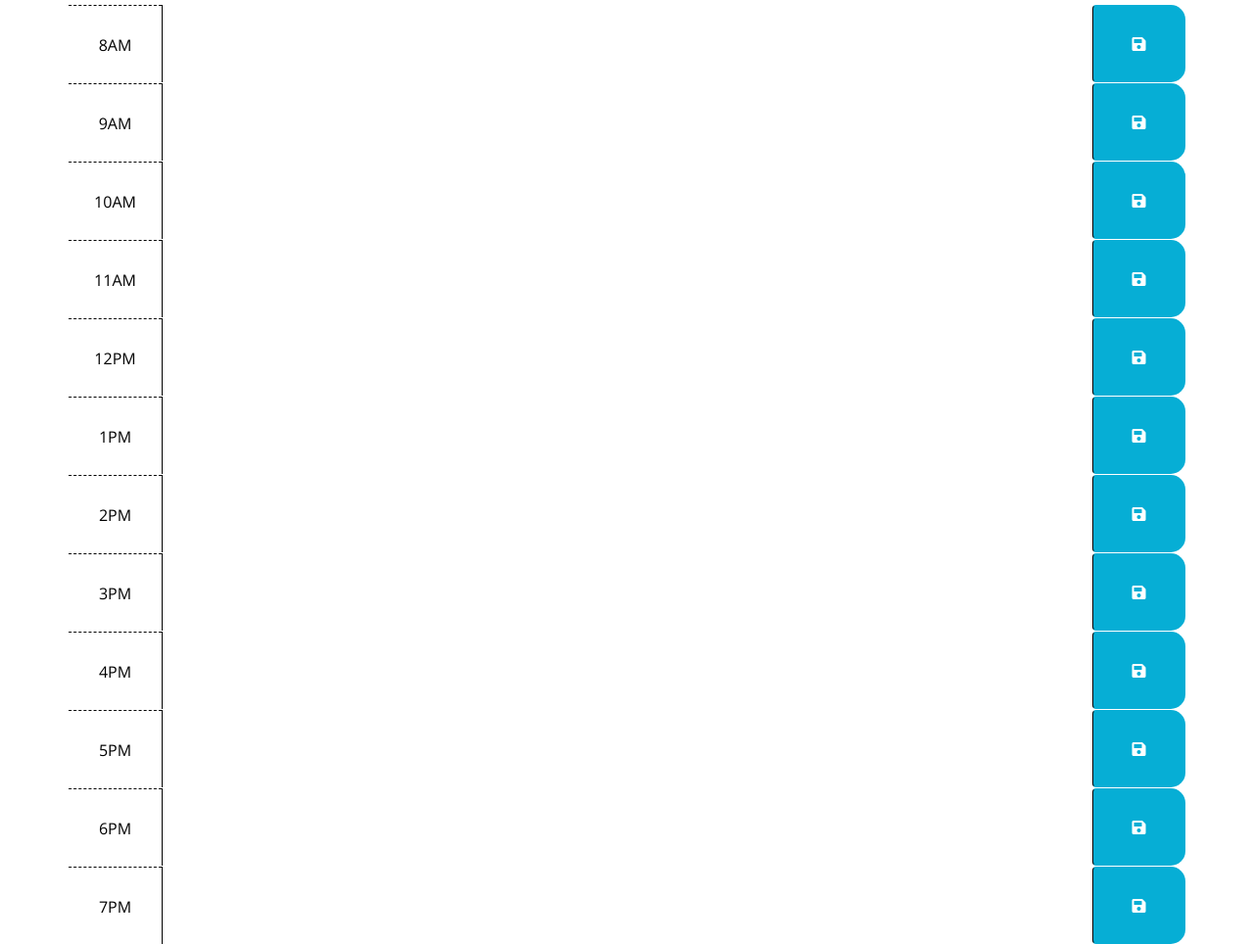
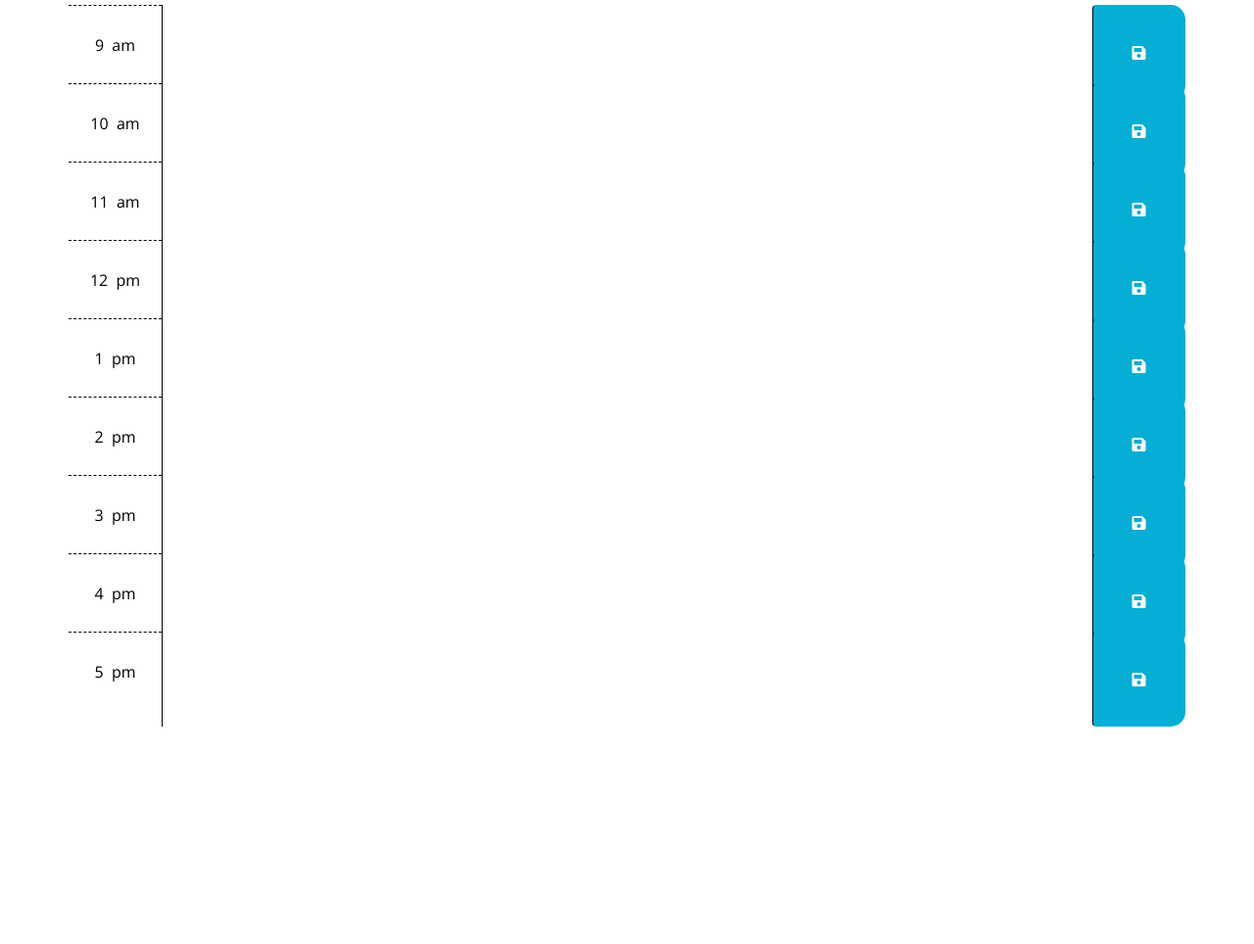
Before and after one commit to AmandaLN/day_planner, a plain HTML site: page index.html in a window 1280 px wide. Shown: the part 332-1296 px from the top of the page at 98% size. After the commit the page ends 1077 px from the top, so only its background shows below. Drawn offline with nearby package versions, Linux system fonts and the light colour scheme.

Commit message:
created time blocks in JS instead of html

```diff
--- a/index.html
+++ b/index.html
@@ -6,20 +6,10 @@
   <meta charset="UTF-8" />
   <meta name="viewport" content="width=device-width, initial-scale=1.0" />
   <meta http-equiv="X-UA-Compatible" content="ie=edge" />
-    <link
-      rel="stylesheet"
-      href="https://stackpath.bootstrapcdn.com/bootstrap/4.3.1/css/bootstrap.min.css"
-    />
-    <link
-      rel="stylesheet"
-      href="https://use.fontawesome.com/releases/v5.8.1/css/all.css"
-      integrity="sha384-50oBUHEmvpQ+1lW4y57PTFmhCaXp0ML5d60M1M7uH2+nqUivzIebhndOJK28anvf"
-      crossorigin="anonymous"
-    />
-    <link
-      href="https://fonts.googleapis.com/css?family=Open+Sans&display=swap"
-      rel="stylesheet"
-    />
+  <link rel="stylesheet" href="https://stackpath.bootstrapcdn.com/bootstrap/4.3.1/css/bootstrap.min.css" />
+  <link rel="stylesheet" href="https://use.fontawesome.com/releases/v5.8.1/css/all.css"
+    integrity="sha384-50oBUHEmvpQ+1lW4y57PTFmhCaXp0ML5d60M1M7uH2+nqUivzIebhndOJK28anvf" crossorigin="anonymous" />
+  <link href="https://fonts.googleapis.com/css?family=Open+Sans&display=swap" rel="stylesheet" />
   <link rel="stylesheet" href="style.css" />
   <title>Work Day Scheduler</title>
 </head>
@@ -30,97 +20,15 @@
     <p class="lead">A simple calendar app for scheduling your work day</p>
     <p id="currentDay" class="lead"></p>
   </header>
-    <div class="container">
+  <section class="container">
     <!-- Timeblocks go here -->
-      <div id="hour-8" class="row time-block">
-        <div class="col-md-1 hour">
-          8AM
-        </div>
-        <textarea class="col-md-10 description"></textarea>
-        <button class="btn saveBtn col-md-1"><i class="fas fa-save"></i></button>
-      </div>
-      <div id="hour-9" class="row time-block">
-        <div class="col-md-1 hour">
-          9AM
-        </div>
-        <textarea class="col-md-10 description"></textarea>
-        <button class="btn saveBtn col-md-1"><i class="fas fa-save"></i></button>
-      </div>
-      <div id="hour-10" class="row time-block">
-        <div class="col-md-1 hour">
-          10AM
-        </div>
-        <textarea class="col-md-10 description"></textarea>
-        <button class="btn saveBtn col-md-1"><i class="fas fa-save"></i></button>
-      </div>
-      <div id="hour-11" class="row time-block">
-        <div class="col-md-1 hour">
-          11AM
-        </div>
-        <textarea class="col-md-10 description"></textarea>
-        <button class="btn saveBtn col-md-1"><i class="fas fa-save"></i></button>
-      </div>
-      <div id="hour-12" class="row time-block">
-        <div class="col-md-1 hour">
-          12PM
-        </div>
-        <textarea class="col-md-10 description"></textarea>
-        <button class="btn saveBtn col-md-1"><i class="fas fa-save"></i></button>
-      </div>
-      <div id="hour-13" class="row time-block">
-        <div class="col-md-1 hour">
-          1PM
-        </div>
-        <textarea class="col-md-10 description"></textarea>
-        <button class="btn saveBtn col-md-1"><i class="fas fa-save"></i></button>
-      </div>
-      <div id="hour-14" class="row time-block">
-        <div class="col-md-1 hour">
-          2PM
-        </div>
-        <textarea class="col-md-10 description"></textarea>
-        <button class="btn saveBtn col-md-1"><i class="fas fa-save"></i></button>
-      </div>
-      <div id="hour-15" class="row time-block">
-        <div class="col-md-1 hour">
-          3PM
-        </div>
-        <textarea class="col-md-10 description"></textarea>
-        <button class="btn saveBtn col-md-1"><i class="fas fa-save"></i></button>
-      </div>
-      <div id="hour-16" class="row time-block">
-        <div class="col-md-1 hour">
-          4PM
-        </div>
-        <textarea class="col-md-10 description"></textarea>
-        <button class="btn saveBtn col-md-1"><i class="fas fa-save"></i></button>
-      </div>
-      <div id="hour-17" class="row time-block">
-        <div class="col-md-1 hour">
-          5PM
-        </div>
-        <textarea class="col-md-10 description"></textarea>
-        <button class="btn saveBtn col-md-1"><i class="fas fa-save"></i></button>
-      </div>
-      <div id="hour-18" class="row time-block">
-        <div class="col-md-1 hour">
-         6PM
-        </div>
-        <textarea class="col-md-10 description"></textarea>
-        <button class="btn saveBtn col-md-1"><i class="fas fa-save"></i></button>
-      </div>
-      <div id="hour-19" class="row time-block">
-        <div class="col-md-1 hour">
-          7PM
-        </div>
-        <textarea class="col-md-10 description"></textarea>
-        <button class="btn saveBtn col-md-1"><i class="fas fa-save"></i></button>
-      </div>
 
-    </div>
+  </section>
 
   <script src="https://cdnjs.cloudflare.com/ajax/libs/jquery/3.2.1/jquery.min.js"></script>
   <script src="https://cdnjs.cloudflare.com/ajax/libs/moment.js/2.24.0/moment.min.js"></script>
+
   <script src="logic.js"></script>
 </body>
+
 </html>
--- a/logic.js
+++ b/logic.js
@@ -1,22 +1,47 @@
-$(document).ready(function(){
-    console.log(moment().format('dddd, MMMM Do YYYY, h:mm:ss a')); // December 26th 2020, 11:11:40 am
+$(document).ready(() => {
+    console.log(moment().format('dddd, MMMM Do YYYY, h:mm:ss a'));
 
     $("#currentDay").text(moment().format("dddd, MMMM Do"));
 
-    let currentHour = moment().hours();
+    // Global variables
+    let currentHour = parseInt(moment().hour());
     console.log(currentHour);
+    let workHours = []
+    // Adding time blocks to HTML
+    // let timeOfDay = ["9", "10", "11", "13", "14", "15", "16", "17", "18"]
+    for (let hour = 9; hour < 18; hour++) {
+        workHours.push(moment({hour}).format('h  a'));
+        $('.container').append(`<div class='row time-block' <div id="hour">
+        <div class='col-md-1 hour'>
+          <p>${moment({hour}).format('h  a')}</p>
+        </div>
+            <textarea class="col-md-10 description"></textarea>
+                <button class="btn saveBtn col-md-1"><i class="fas fa-save"></i></button>
+            </div>
+       </div>`);
+    }
 
-    $(".time-block").each(function(){
-        for (let i = 0; i < 10; i++) {
+    // Colorcoding the timeblocks
+    $("#time-block").each(function () {
+         let blockHour = parseInt($(this).attr("id"));
 
-            let blockHour = parseInt($(this).attr("id").split("-")[1]);
+        if (blockHour < currentHour) {
+             $(this).addClass("past");
 
-            if ($(blockHour < currentHour).addClass(".past"));
+         }
+         else if (blockHour === currentHour) {
+             $(this).addClass("present");
 
-            else if ($(blockHour === currentHour).addClass(".present"));
+         }
+        else {
+             $(this).addClass("future");
 
-            else ($(blockHour > currentHour).addClass(".future"));
+       }
 
-    }
-    })
+    });
+
+
+
+
+
 })
```
Lines whose indentation alone changed are shown as unchanged.
